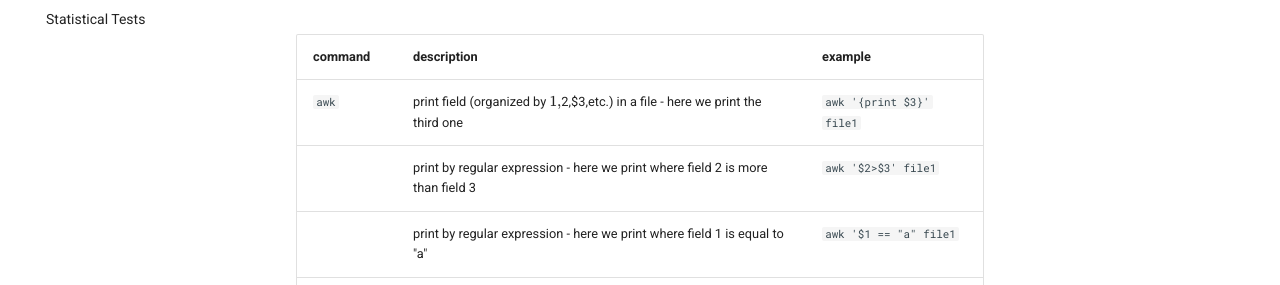
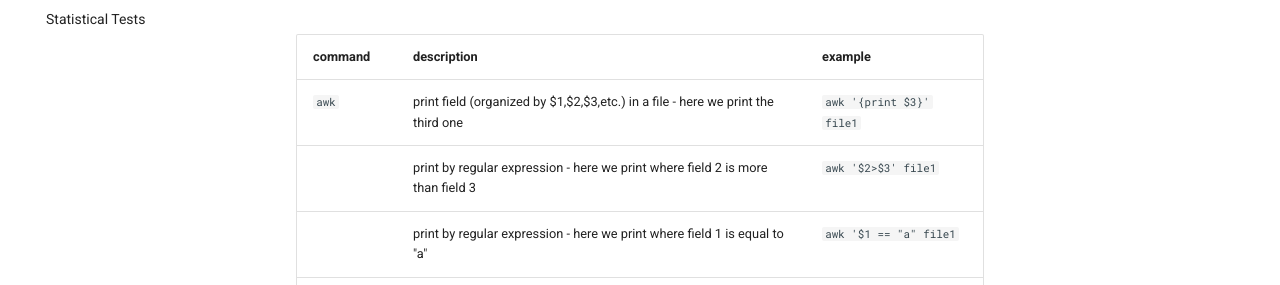
Before and after one commit to BioNomad/joy_of_bio, an MkDocs documentation site: the page built from docs/cheatsheets/unixCommands.md, in a window 1280 px wide and 900 px high. Shown: the part 194-479 px from the top of the window. Built offline with MkDocs 1.6.1 and Material for MkDocs 9.7.7, drawn with Linux system fonts in a browser that asks for light colours; comment, search, counter and statistics services are not loaded.

````diff
--- a/docs/cheatsheets/unixCommands.md
+++ b/docs/cheatsheets/unixCommands.md
@@ -2,7 +2,7 @@
 
 | command | description | example |
 :----------|:-------------|:----------|
-| ```awk```|print field (organized by $1,$2,$3,etc.) in a file - here we print the third one |```awk '{print $3}' file1``` |
+| ```awk```|print field (organized by \$1,\$2,$3,etc.) in a file - here we print the third one |```awk '{print $3}' file1``` |
 | |print by regular expression - here we print where field 2 is more than field 3 |```awk '$2>$3' file1``` |
 | |print by regular expression - here we print where field 1 is equal to "a" |```awk '$1 == "a" file1``` |
 | ```cal``` | shows the calendar for this month | ```cal``` |
````
